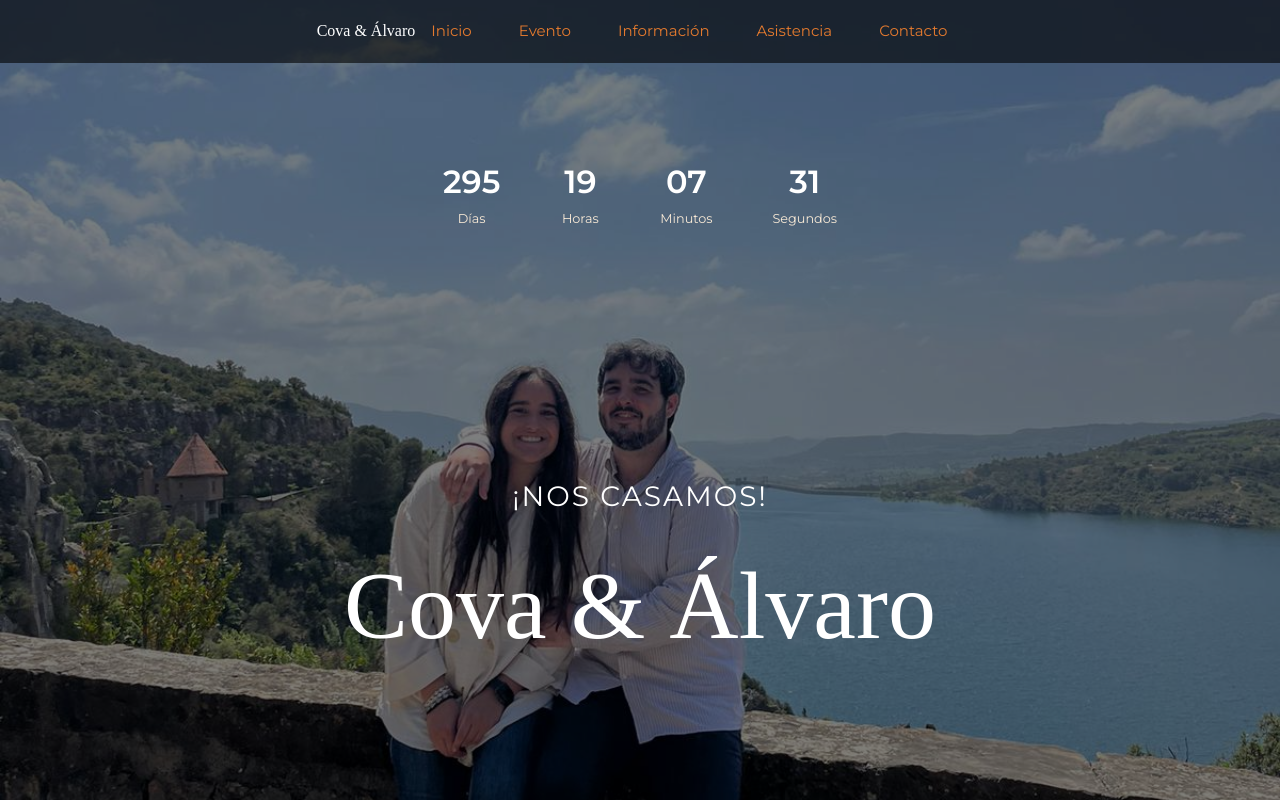
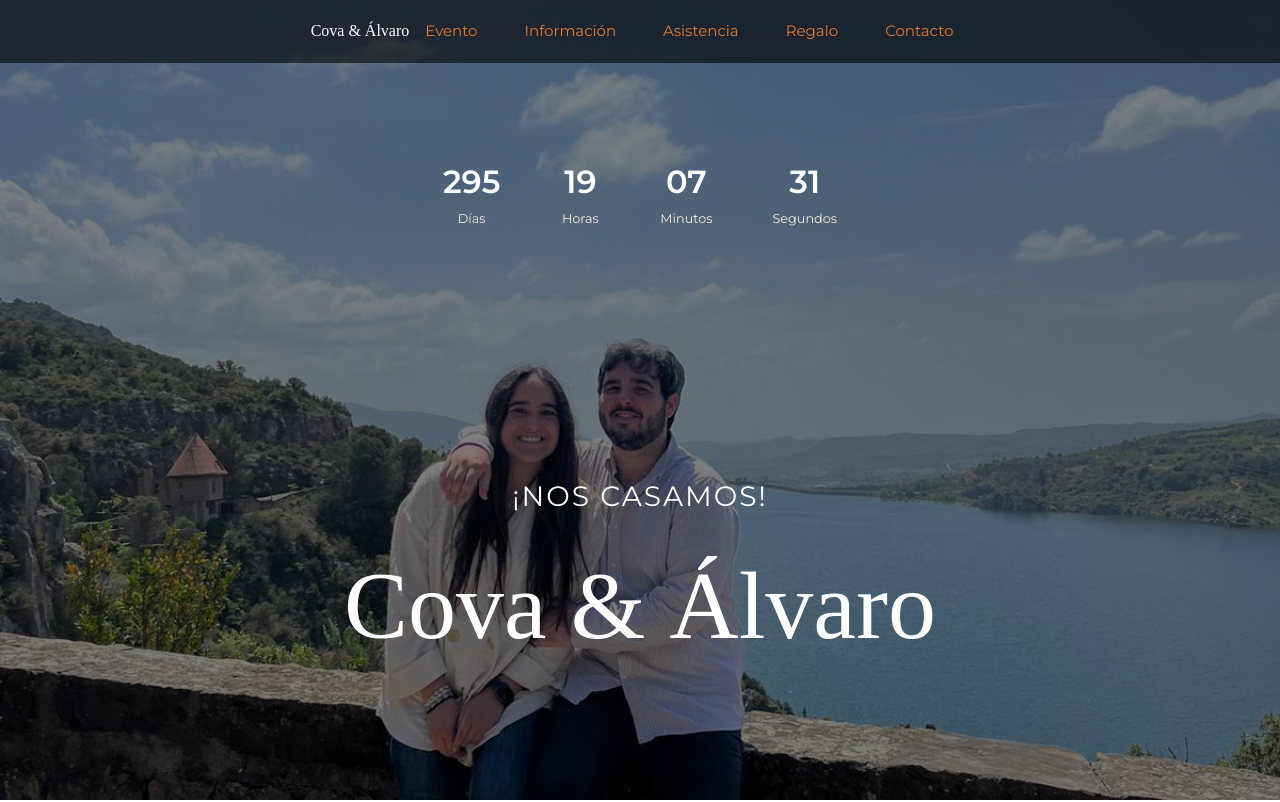
Before and after one commit to BodaAlvaroCova/BodaAlvaroCova, a plain HTML site: page index.html in a window 1280 px wide. Shown: the top 802 px of the page. Drawn offline with nearby package versions, Linux system fonts and the light colour scheme.

Commit message:
Update index.html

```diff
--- a/index.html
+++ b/index.html
@@ -29,10 +29,10 @@
         <div class="nav-container">
             <a href="#home" class="font-secondary text-white ">Cova & Álvaro</a>
             <div class="nav-menu navbar-nav" id="navMenu">
-                <a class="nav-link" href="#home">Inicio</a>
                 <a class="nav-link" href="#event">Evento</a>
                 <a class="nav-link" href="#about">Información</a>
                 <a class="nav-link" href="#rsvp">Asistencia</a>
+                <a class="nav-link" href="#regalo">Regalo</a>
                 <a class="nav-link" href="#contact">Contacto</a>
             </div>
         </div>
@@ -171,7 +171,7 @@
     <!-- RSVP End -->
 
     <!-- RSVP Start -->
-    <div class="container-fluid py-5" id="rsvp">
+    <div class="container-fluid py-5" id="regalo">
         <div class="container py-5">
             <div class="section-title position-relative text-center">
                 <h6 class="text-uppercase text-primary mb-3" style="letter-spacing: 3px;">Regalo</h6>
@@ -188,7 +188,7 @@
     <div class="container-fluid bg-dark text-white py-5" id="contact" style="margin-top: 90px;">
         <div class="container text-center py-5">
             <div class="section-title position-relative text-center">
-                <h1 class="font-secondary display-3 text-white">Muchas Gracias</h1>
+                <h1 class="font-secondary display-3 text-white">¡Muchas Gracias!</h1>
             </div>
             <p class="m-0">¡Ante cualquier duda puedes contactar con nosotros!</p>
             <div class="contacto-novios">
```
